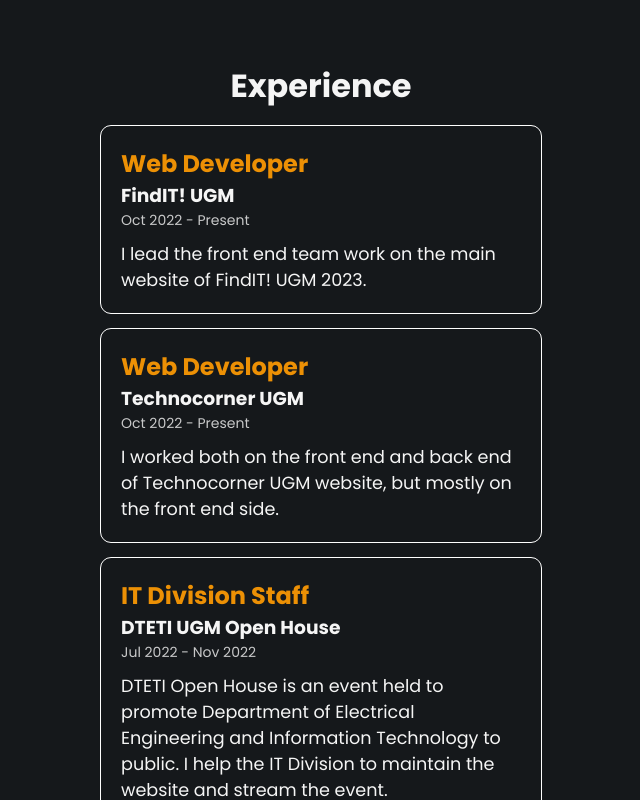
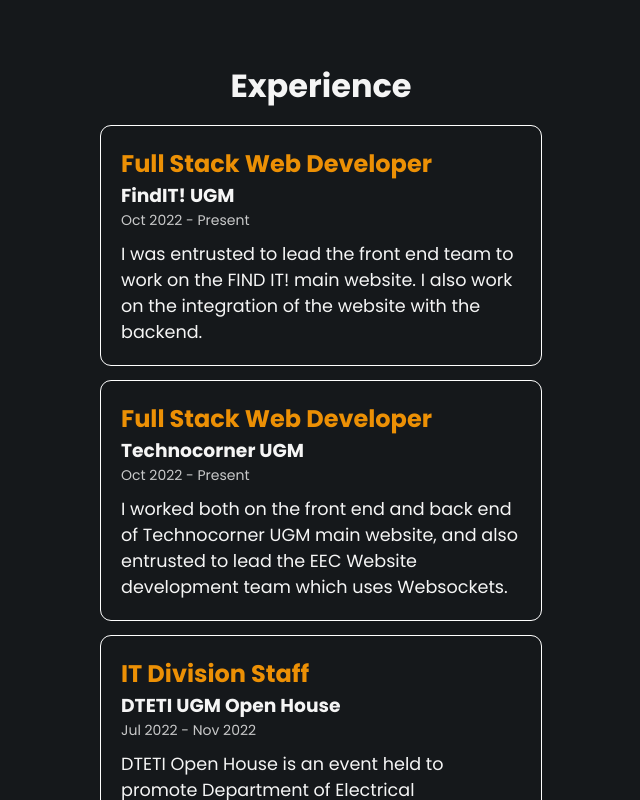
Before and after one commit to ahmadzaki2975/Portfolio, a Next.js app: page /AboutMe in a window 1280 px wide. Shown: the part 726-1526 px from the top of the page, without its empty margins (319-959 px from the left). Built offline with nearby package versions, Linux system fonts and the light colour scheme.

Commit message:
feat(AboutMe): content update

```diff
--- a/pages/AboutMe.jsx
+++ b/pages/AboutMe.jsx
@@ -47,16 +47,16 @@ export default function AboutMe() {
         <div className="experience">
           <h1 className="">Experience</h1>
           <ExperienceItem
-            title="Web Developer"
+            title="Full Stack Web Developer"
             company="FindIT! UGM"
             date="Oct 2022 - Present"
-            description="I lead the front end team work on the main website of FindIT! UGM 2023."
+            description="I was entrusted to lead the front end team to work on the FIND IT! main website. I also work on the integration of the website with the backend."
           />
           <ExperienceItem
-            title="Web Developer"
+            title="Full Stack Web Developer"
             company="Technocorner UGM"
             date="Oct 2022 - Present"
-            description="I worked both on the front end and back end of Technocorner UGM website, but mostly on the front end side."
+            description="I worked both on the front end and back end of Technocorner UGM main website, and also entrusted to lead the EEC Website development team which uses Websockets."
           />
           <ExperienceItem
             title="IT Division Staff"
```
